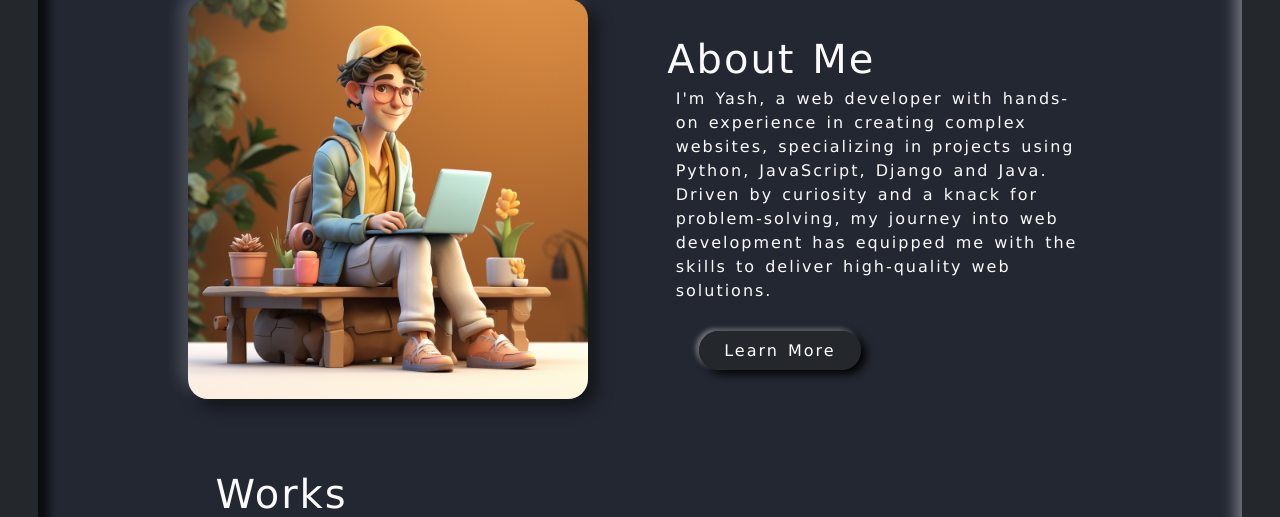
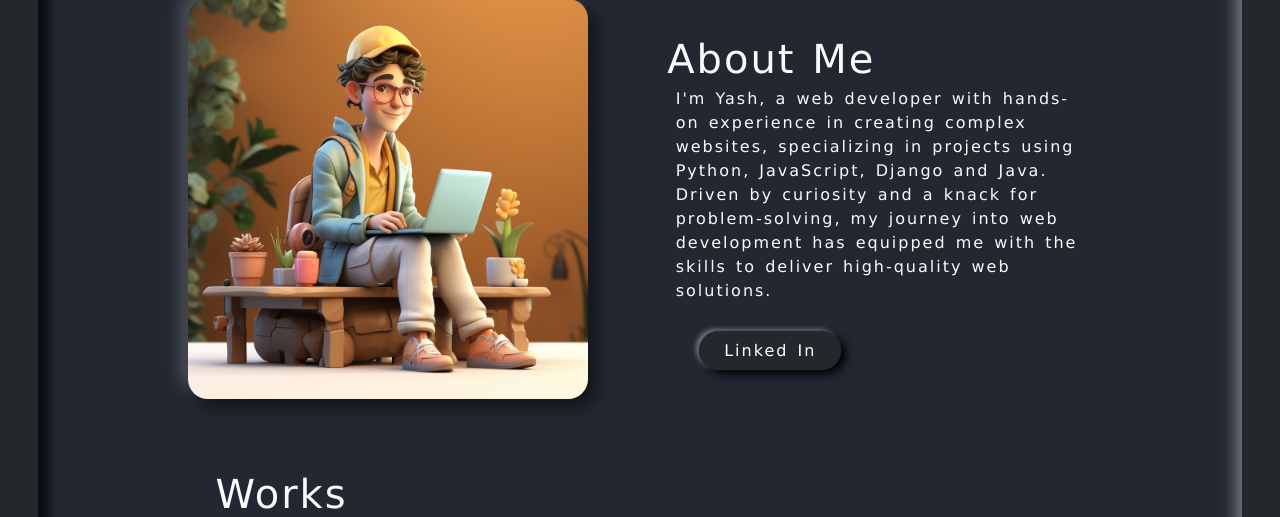
Before and after one commit to ashx010/Portfolio, a Django app: page / in a window 1280 px wide. Shown: the part 686-1203 px from the top of the page. Run offline with Django 4.2, Linux system fonts and the light colour scheme; data comes from the database, SQL or seed files in the repository.

Commit message:
minimal change in about me btn from more to linked in

```diff
--- a/Templates/index.html
+++ b/Templates/index.html
@@ -121,7 +121,7 @@
             problem-solving, my journey into web development has equipped me
             with the skills to deliver high-quality web solutions.
           </p>
-          <a class="btn-c" href="#about">Learn More</a>
+          <a class="btn-c" href="https://www.linkedin.com/in/yash-aggarwal-ashx010/" target="_blank">Linked In</a>
         </div>
       </div>
       <div id="projects">
```
